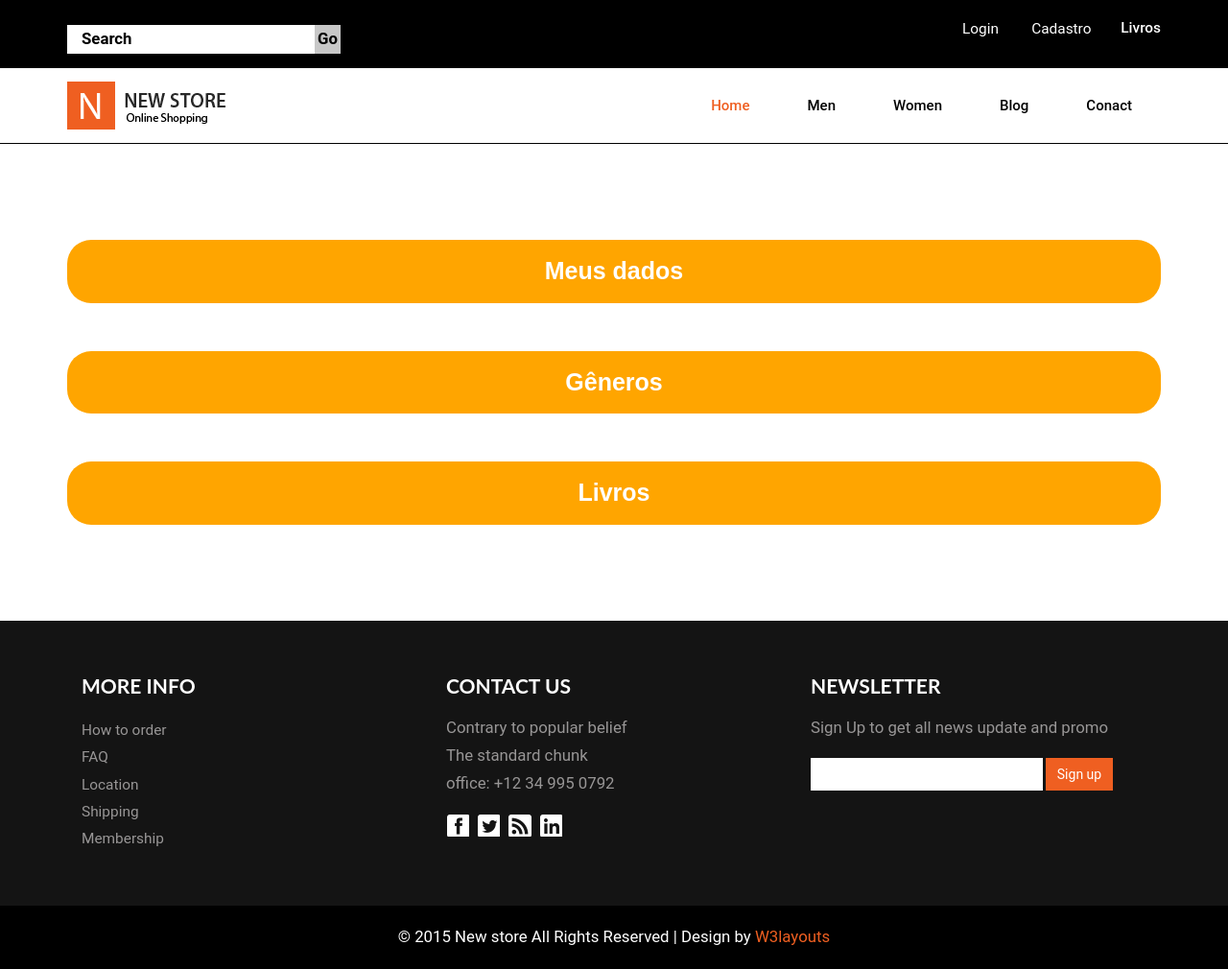
After one commit to brunogomesifrn/info419livros, a Django app: page /perfil/ in a window 1280 px wide. The commit adds this page. Shown: the whole page at 96% size. Run offline with Django 3.2, Linux system fonts and the light colour scheme; some libraries are stand-ins or nearby versions.

```diff
--- /dev/null
+++ b/core/templates/perfil.html
@@ -0,0 +1,69 @@
+{% extends 'index.html' %}
+
+{% load static %}
+{% load widget_tweaks %}
+
+
+
+{% block conteudo %}
+
+<style type="text/css">
+
+.produtos {
+	font-family: sans-serif;
+	text-align: center;
+	font-weight: 600;
+	font-size: 25px;
+	color: white;
+}
+
+.centro {
+	text-align: center;
+	padding: 15px;
+	margin-top: 50px;
+	background-color: orange;
+	border: none;
+	border-radius: 25px
+}
+
+.produtos:hover {
+	color: lightgray;
+	text-decoration: none;
+}
+
+.afastar {
+	margin-bottom: 100px;
+
+}
+
+.baixar {
+	margin-top: 100px
+
+}
+
+.produtos:onclick {
+	text-decoration: none;
+	color: lightgray;
+}
+
+.produtos:visited {
+	text-decoration: none;
+	color: white;
+}
+
+
+</style>
+
+
+<div class="container">
+
+	<p class="centro baixar"> <a href="#" class="produtos"> Meus dados </a> </p>
+
+	<p class="centro"> <a href="{% url 'generos' %}" class="produtos"> Gêneros </a> </p>
+
+	<p class="centro afastar"> <a href="#" class="produtos"> Livros </a> </p>
+
+</div>
+
+
+{% endblock %}
--- a/core/views.py
+++ b/core/views.py
@@ -28,3 +28,6 @@ def livro_detalhes(request):
 
 def genero_cadastrar(request):
 	return render(request, 'generos_cadastrar.html')
+
+def perfil(request):
+	return render(request, 'perfil.html')
--- a/info419livros/urls.py
+++ b/info419livros/urls.py
@@ -15,7 +15,7 @@ Including another URLconf
 """
 from django.contrib import admin
 from django.urls import path
-from core.views import inicial, cadastrar, login, generos, produtos, livro_detalhes
+from core.views import inicial, cadastrar, login, generos, produtos, livro_detalhes, perfil
 from django.contrib.auth import views as auth_views
 
 
@@ -25,6 +25,7 @@ urlpatterns = [
 
     path('cadastro/', cadastrar, name='cadastro'),
     path('login/', auth_views.LogoutView.as_view(), name='login'),
+    path('perfil/', perfil, name='perfil'),
 
     path('generos/', generos, name='generos'),
     path('produtos/', produtos, name='produtos'),
```
Also changed, not shown: core/templates/generos.html (+6 -3 lines).
